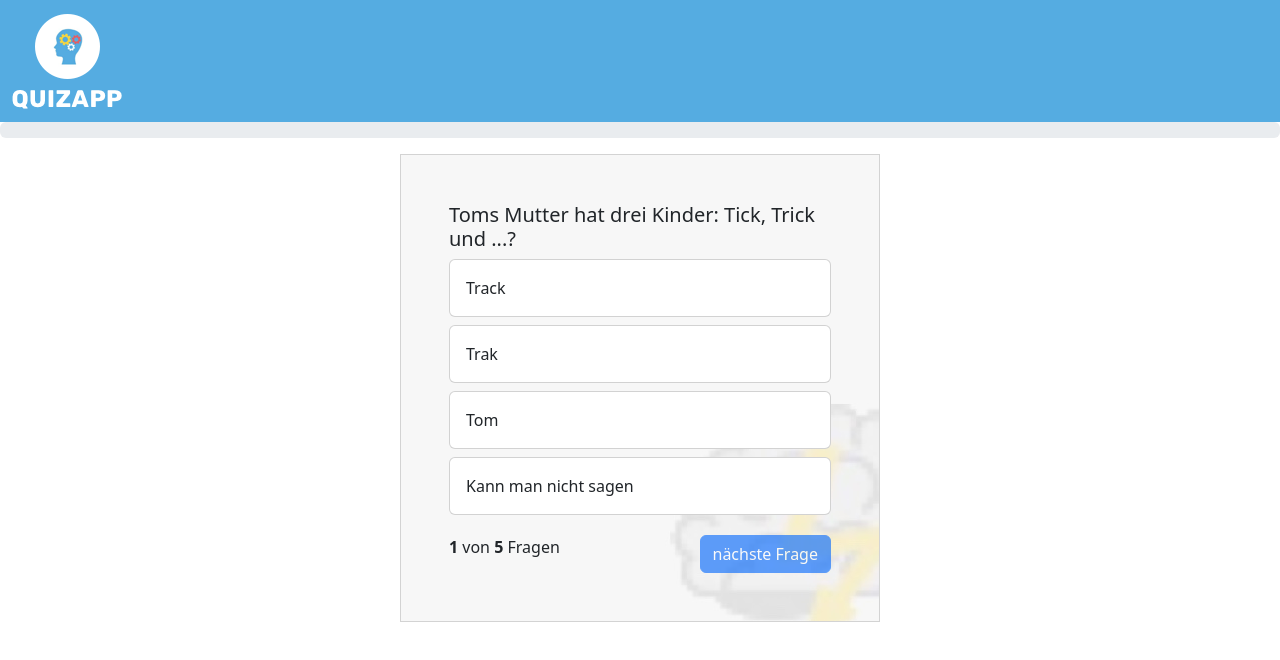
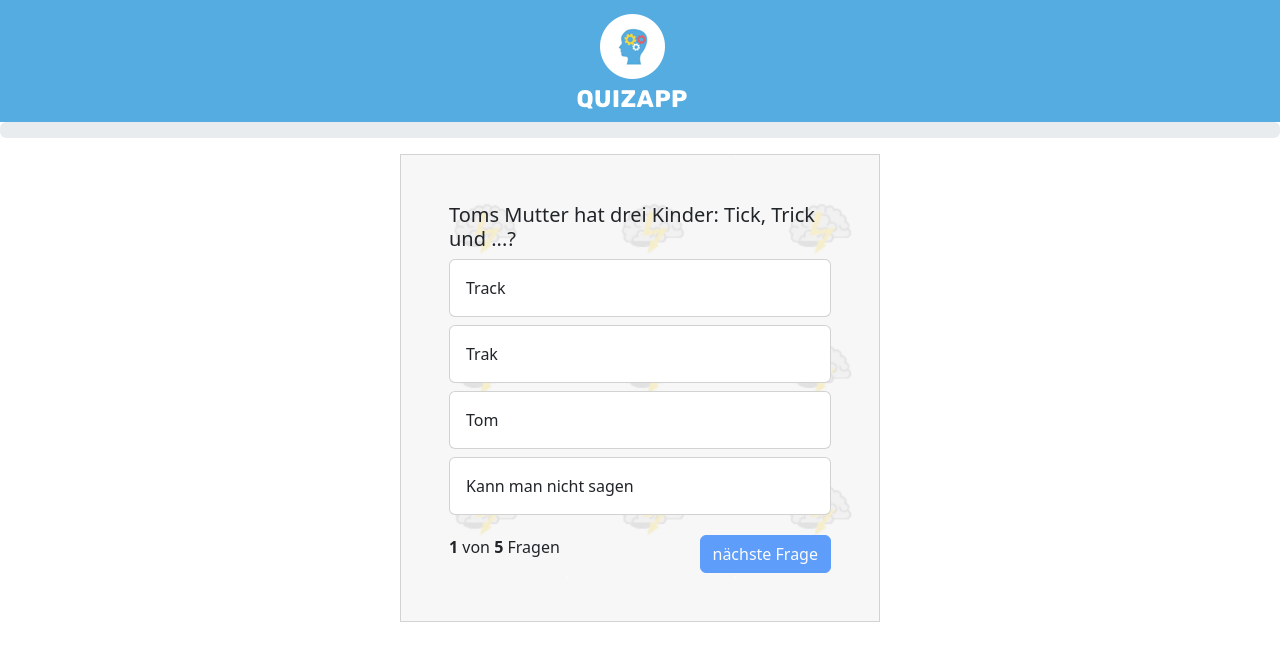
Before and after one commit to sekibeli/Quizzapp, a plain HTML site: page index.html in a window 1280 px wide. Drawn offline with nearby package versions, Linux system fonts and the light colour scheme.

Commit message:
some corrections

```diff
--- a/style.css
+++ b/style.css
@@ -1,40 +1,40 @@
 .container {
-    display:flex;
+    display: flex;
     justify-content: center;
     align-items: center;
-
 }
 
 .navbar {
     background-color: #55ACE1 !important
 }
+
 .cardbox {
     width: 30rem;
     border: 1px solid lightgrey;
     background-image: url(img/brainbg.jpg);
-
-
-
+    background-size: 35%;
 }
 
 .card {
     pointer-events: none;
 }
 
-
 .question-footer {
     display: flex;
     justify-content: space-between;
     margin-top: 20px !important;
 }
+
 .answer-card:hover {
-cursor: pointer;
-background-color: rgba(0,0,0,0.05);
+    cursor: pointer;
+    background-color: rgba(0, 0, 0, 0.05);
 }
 
-.bg-success, .bg-danger {
-        color: white;
+.bg-success,
+.bg-danger {
+    color: white;
 }
+
 .red {
     background-color: rgb(255, 0, 0, 0.2);
 }
@@ -50,3 +50,8 @@ background-color: rgba(0,0,0,0.05);
     padding-top: 15px;
     text-align: center;
 }
+
+
+.navbar>.container-fluid {
+    justify-content: center;
+}
```
